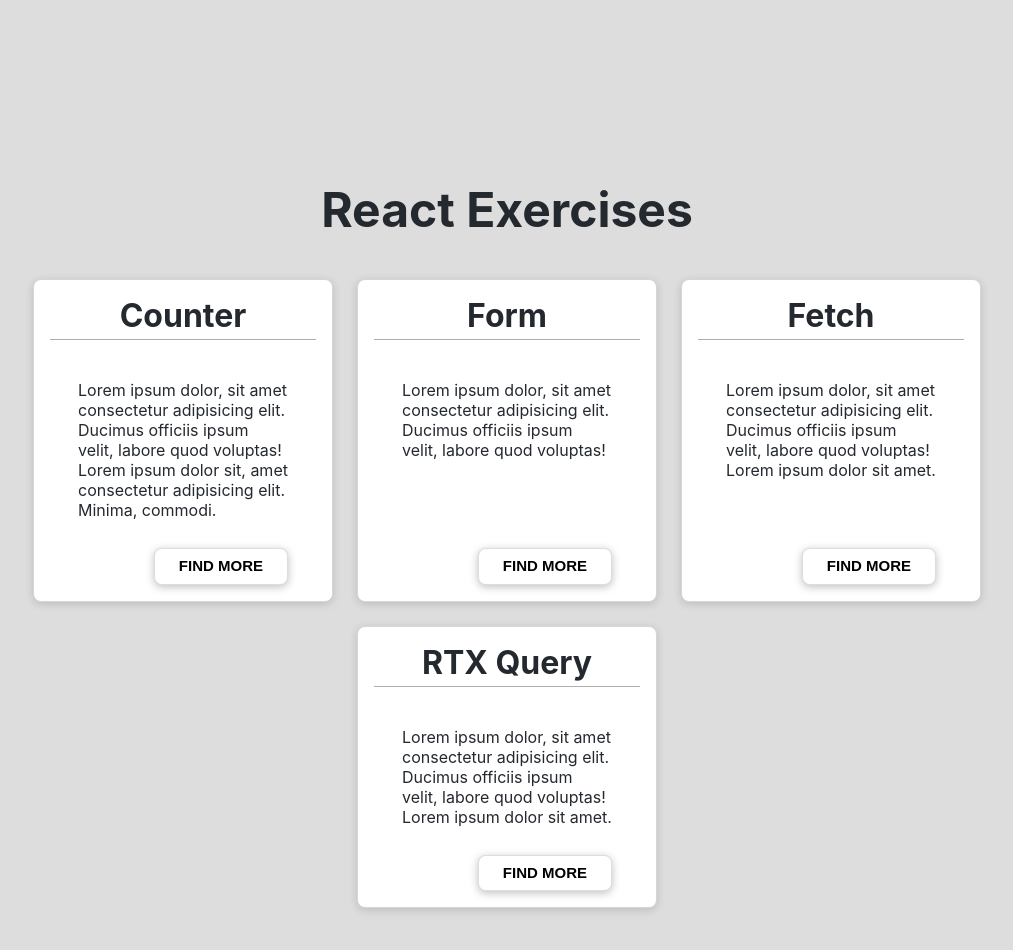
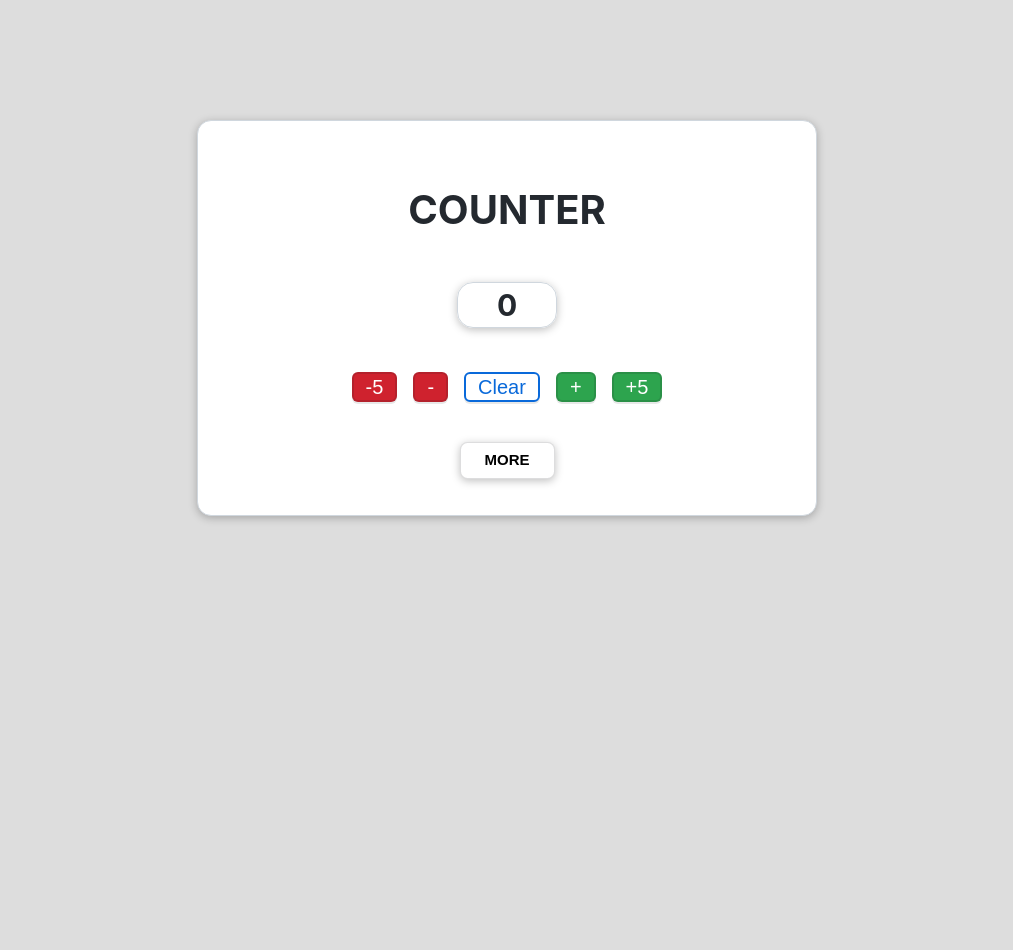
Before and after one commit to KingaMiroslaw/react-exercises, a React (Create React App) app: page /counter in a window 1280 px wide. Shown: the top 950 px of the page, without its empty margins (133-1146 px from the left). After the commit the page ends 800 px from the top, so only its background shows below. Built offline with nearby package versions, Linux system fonts and the light colour scheme.

Commit message:
add CounterPage files

```diff
--- a/src/App.js
+++ b/src/App.js
@@ -1,10 +1,12 @@
 import HomePage from "./pages/HomePage/HomePage";
+import CounterPage from "./pages/CounterPage/CounterPage";
 import { Route, Routes } from "react-router-dom";
 
 function App() {
   return (
     <Routes>
-      <Route path="/" element={<HomePage />}/>
+      <Route path="/" element={<HomePage />} />
+      <Route path="/counter" element={<CounterPage />} />
       <Route path="*" element={<HomePage />} />
     </Routes>
   );
--- /dev/null
+++ b/src/components/Counter/Counter.js
@@ -0,0 +1,89 @@
+import { useState } from "react";
+import {
+  incrementByAmount,
+  decrementByAmount,
+  clear,
+} from "../../store/counter/counterSlice";
+import { useDispatch, useSelector } from "react-redux";
+import Card from "../UI/Card/Card";
+import classes from "./Counter.module.css";
+import CounterModal from "../CounterModal/CounterModal";
+
+const Counter = () => {
+  const x = 5;
+
+  const count = useSelector((state) => state.counter.value);
+  const dispatch = useDispatch();
+
+  const [isShown, setIsShown] = useState(false);
+
+  console.log(count);
+
+  const showModalHandler = () => {
+    setIsShown(true);
+  };
+
+  const incrementByAmountHandler = (value = 1) => {
+    dispatch(incrementByAmount(value));
+  };
+
+  const decrementByAmountHandler = (value = 1) => {
+    dispatch(decrementByAmount(value));
+  };
+
+  const clearHandler = () => {
+    dispatch(clear());
+  };
+
+  return (
+    <Card>
+      <div className={classes["counter-items"]}>
+        <h1 className={classes.header}>Counter</h1>
+        <p className={classes["counter-amount"]}>{count}</p>
+        <div className={classes.buttons}>
+          <button
+            className={classes["btn-decrement"]}
+            onClick={() => decrementByAmountHandler(x)}
+          >
+            -5
+          </button>
+          <button
+            className={classes["btn-decrement"]}
+            onClick={() => decrementByAmountHandler()}
+          >
+            -
+          </button>
+          <button className={classes["btn-clear"]} onClick={clearHandler}>
+            Clear
+          </button>
+          <button
+            className={classes["btn-increment"]}
+            onClick={() => incrementByAmountHandler()}
+          >
+            +
+          </button>
+          <button
+            className={classes["btn-increment"]}
+            onClick={() => incrementByAmountHandler(x)}
+          >
+            +5
+          </button>
+        </div>
+        <div className={classes["more-button-container"]}>
+          <button onClick={showModalHandler} className={classes["btn-more"]}>
+            More
+          </button>
+        </div>
+      </div>
+      {isShown && (
+        <CounterModal
+          onAdd={incrementByAmountHandler}
+          onSubstract={decrementByAmountHandler}
+          onClose={() => setIsShown(false)}
+        />
+      )}
+    </Card>
+  );
+};
+
+export default Counter;
--- /dev/null
+++ b/src/components/Counter/Counter.module.css
@@ -0,0 +1,108 @@
+.counter-items {
+  display: flex;
+  flex-direction: column;
+  align-items: center;
+}
+
+.header {
+  font-size: 40px;
+  font-weight: bold;
+  text-transform: uppercase;
+  padding: 48px 180px;
+}
+
+.counter-amount {
+  font-size: 30px;
+  font-weight: bold;
+  border: 1px solid #d0d7de;
+  box-shadow: 0 2px 8px rgba(0, 0, 0, 0.25);
+  border-radius: 16px;
+  padding: 4px 10px;
+  min-width: 100px;
+  text-align: center;
+  margin-bottom: 24px;
+}
+
+.buttons {
+  padding: 20px 0;
+  display: flex;
+  gap: 16px;
+}
+
+.btn-increment {
+  color: #ffffff;
+  background-color: #2da44e;
+  line-height: 20px;
+  padding: 3px 12px;
+  font-size: 20px;
+  font-weight: 500;
+  border: 2px solid;
+  border-radius: 6px;
+  border-color: rgba(27, 31, 36, 0.15);
+  box-shadow: 0 2px 0 rgba(27, 31, 36, 0.1);
+  cursor: pointer;
+}
+
+.btn-increment:hover {
+  color: #2da44e;
+  background-color: #ffffff;
+  border-color: #2da44e;
+}
+
+.btn-decrement {
+  color: #ffffff;
+  background-color: #cf222e;
+  line-height: 20px;
+  padding: 3px 12px;
+  font-size: 20px;
+  font-weight: 500;
+  border: 2px solid;
+  border-radius: 6px;
+  border-color: rgba(27, 31, 36, 0.15);
+  box-shadow: 0 2px 0 rgba(27, 31, 36, 0.1);
+  cursor: pointer;
+}
+
+.btn-decrement:hover {
+  color: #cf222e;
+  background-color: #ffffff;
+  border-color: #cf222e;
+}
+
+.btn-clear {
+  color: #0969da;
+  background-color: #ffffff;
+  line-height: 20px;
+  padding: 3px 12px;
+  font-size: 20px;
+  font-weight: 500;
+  border: 2px solid;
+  border-radius: 6px;
+  border-color: #0969da;
+  box-shadow: 0 2px 0 rgba(27, 31, 36, 0.1);
+  cursor: pointer;
+}
+
+.btn-clear:hover {
+  color: #ffffff;
+  background-color: #0969da;
+  border-color: rgba(27, 31, 36, 0.15);
+}
+
+.more-button-container {
+  margin: 20px 0;
+}
+
+.btn-more {
+  border: 1px solid;
+  border-color: rgba(27, 31, 36, 0.15);
+  box-shadow: 0 2px 8px rgba(0, 0, 0, 0.25);
+  line-height: 1.5;
+  border-radius: 0.5em;
+  cursor: pointer;
+  font-size: 15px;
+  font-weight: bold;
+  text-transform: uppercase;
+  padding: 6px 24px;
+  background-color: #ffffff;
+}
--- /dev/null
+++ b/src/components/CounterModal/CounterModal.js
@@ -0,0 +1,70 @@
+import classes from "../CounterModal/CounterModal.module.css";
+import { useForm } from "react-hook-form";
+
+const CounterModal = ({ onClose, onAdd, onSubstract }) => {
+  const {
+    register,
+    handleSubmit,
+    formState: { errors },
+    resetField,
+  } = useForm({ defaultValues: { actions: "increment" } });
+
+  const onSubmit = (data) => {
+    if (data.actions === "increment") {
+      onAdd(data.value);
+    } else {
+      onSubstract(data.value);
+    }
+
+    resetField("value");
+  };
+
+  return (
+    <form className={classes.modal} onSubmit={handleSubmit(onSubmit)}>
+      <h4 className={classes.header}>
+        Enter the number you want to add or subtract:
+      </h4>
+
+      <input
+        type="number"
+        {...register("value", {
+          required: "Required value!",
+          min: { value: 1, message: "Minimal value is 1!" },
+          valueAsNumber: true,
+        })}
+      />
+      {errors?.value ? <p>{errors.value.message}</p> : null}
+      <h4 className={classes.header}>Choose the action:</h4>
+      <div className={classes.actions}>
+        <label>
+          <input
+            className={classes["action-items"]}
+            type="radio"
+            value={"increment"}
+            {...register("actions")}
+          />
+          Increment
+        </label>
+        <label>
+          <input
+            className={classes["action-items"]}
+            type="radio"
+            value={"decrement"}
+            {...register("actions")}
+          />
+          Decrement
+        </label>
+      </div>
+      <div className={classes.buttons}>
+        <button className={classes["btn-confirm"]} type="submit">
+          Confirm
+        </button>
+        <button className={classes["btn-cancel"]} onClick={onClose}>
+          Cancel
+        </button>
+      </div>
+    </form>
+  );
+};
+
+export default CounterModal;
--- /dev/null
+++ b/src/components/CounterModal/CounterModal.module.css
@@ -0,0 +1,71 @@
+.modal {
+  margin: 36px;
+  padding: 16px;
+  box-shadow: 0 2px 8px rgba(0, 0, 0, 0.25);
+  border: 1px solid #d0d7de;
+  border-radius: 14px;
+}
+
+.header {
+  margin-top: 12px;
+  margin-bottom: 4px;
+  padding: 4px;
+}
+
+.actions {
+  display: flex;
+  gap: 26px;
+}
+
+.action-items {
+  margin-right: 4px;
+}
+
+.buttons {
+  display: flex;
+  justify-content: right;
+  gap: 20px;
+  margin-right: 24px;
+  margin-top: 20px;
+  margin-bottom: 12px;
+}
+
+.btn-confirm {
+  color: #ffffff;
+  background-color: #2da44e;
+  line-height: 20px;
+  padding: 3px 12px;
+  font-size: 16px;
+  font-weight: 500;
+  border: 2px solid;
+  border-radius: 6px;
+  border-color: rgba(27, 31, 36, 0.15);
+  box-shadow: 0 2px 0 rgba(27, 31, 36, 0.1);
+  cursor: pointer;
+}
+
+.btn-confirm:hover {
+  color: #2da44e;
+  background-color: #ffffff;
+  border-color: #2da44e;
+}
+
+.btn-cancel {
+  color: #ffffff;
+  background-color: #cf222e;
+  line-height: 20px;
+  padding: 3px 12px;
+  font-size: 16px;
+  font-weight: 500;
+  border: 2px solid;
+  border-radius: 6px;
+  border-color: rgba(27, 31, 36, 0.15);
+  box-shadow: 0 2px 0 rgba(27, 31, 36, 0.1);
+  cursor: pointer;
+}
+
+.btn-cancel:hover {
+  color: #cf222e;
+  background-color: #ffffff;
+  border-color: #cf222e;
+}
--- /dev/null
+++ b/src/pages/CounterPage/CounterPage.js
@@ -0,0 +1,12 @@
+import Counter from "../../components/Counter/Counter";
+import classes from "./CounterPage.module.css";
+
+const CounterPage = () => {
+  return (
+    <main className={classes["counter-page"]}>
+      <Counter />
+    </main>
+  );
+};
+
+export default CounterPage;
--- /dev/null
+++ b/src/pages/CounterPage/CounterPage.module.css
@@ -0,0 +1,17 @@
+.counter-page {
+  max-width: 700px;
+  margin-left: auto;
+  margin-right: auto;
+  padding-left: 16px;
+  padding-right: 16px;
+  padding-top: 120px;
+  padding-bottom: 80px;
+  width: 100%;
+}
+
+@media (min-width: 600px) {
+  .counter-page {
+    padding-left: 40px;
+    padding-right: 40px;
+  }
+}
```
